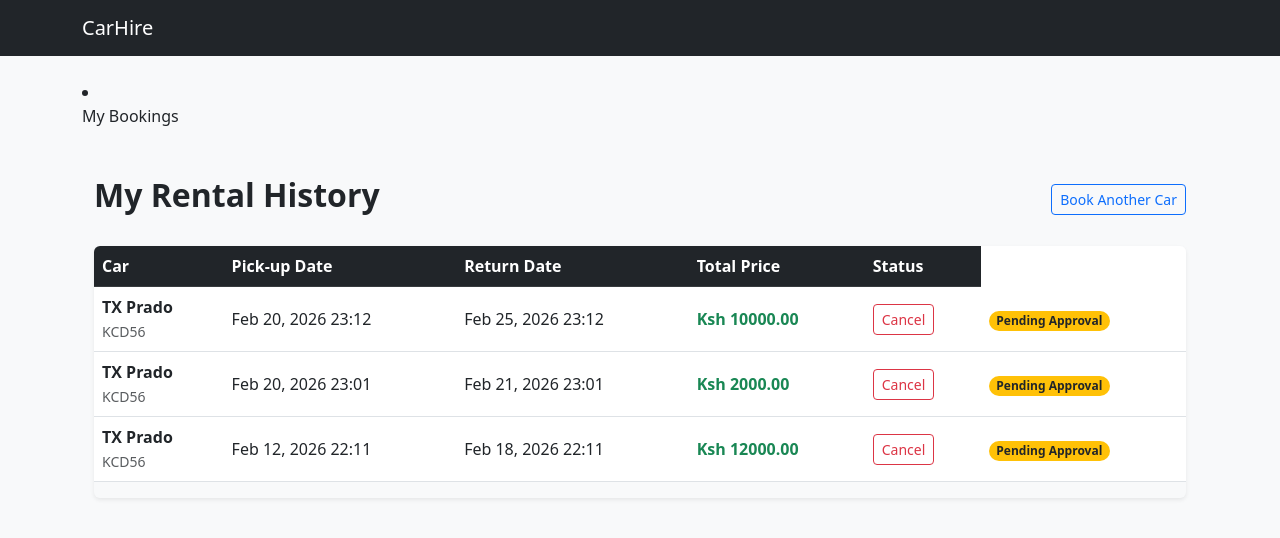
After one commit to Eunice-ctrlz/Vehicle-Management, a Django app: page /bookings/my-bookings/ in a window 1280 px wide. The commit adds this page. Shown: the top 538 px of the page. Run offline with Django 5.2, Linux system fonts and the light colour scheme; a user stored in the database is signed in; data comes from the database, SQL or seed files in the repository; both versions use the stored data as it was after the commit.

Commit message:
Add booking and made updates on fleet

```diff
--- a/bookings/models.py
+++ b/bookings/models.py
@@ -1,3 +1,24 @@
 from django.db import models
 
 # Create your models here.
+from django.conf import settings
+from fleet.models import Car
+
+class Booking(models.Model):
+    STATUS_CHOICES = [
+        ('pending', 'Pending'),
+        ('confirmed', 'Confirmed'),
+        ('completed', 'Completed'),
+        ('cancelled', 'Cancelled'),
+    ]
+
+    customer = models.ForeignKey(settings.AUTH_USER_MODEL, on_delete=models.CASCADE)
+    car = models.ForeignKey(Car, on_delete=models.CASCADE)
+    pickup_date = models.DateTimeField()
+    return_date = models.DateTimeField()
+    total_price = models.DecimalField(max_digits=10, decimal_places=2, default=0.00)
+    status = models.CharField(max_length=20, choices=STATUS_CHOICES, default='pending')
+    created_at = models.DateTimeField(auto_now_add=True)
+
+    def __str__(self):
+        return f"{self.customer.username} - {self.car.name}"
--- /dev/null
+++ b/bookings/templates/bookings/my_bookings.html
@@ -0,0 +1,62 @@
+{% extends 'base.html' %}
+
+{% block content %}
+<div class="container mt-5">
+    <div class="d-flex justify-content-between align-items-center mb-4">
+        <h2 class="fw-bold">My Rental History</h2>
+        <a href="{% url 'home' %}" class="btn btn-outline-primary btn-sm">Book Another Car</a>
+    </div>
+
+    <div class="table-responsive shadow-sm rounded">
+        <table class="table table-hover align-middle bg-white">
+            <thead class="table-dark">
+                <tr>
+                    <th>Car</th>
+                    <th>Pick-up Date</th>
+                    <th>Return Date</th>
+                    <th>Total Price</th>
+                    <th>Status</th>
+                </tr>
+            </thead>
+            <tbody>
+                {% for booking in bookings %}
+                <tr>
+                    <td>
+                        <span class="fw-bold">{{ booking.car.brand }} {{ booking.car.name }}</span><br>
+                        <small class="text-muted">{{ booking.car.plate_number }}</small>
+                    </td>
+                    <td>{{ booking.pickup_date|date:"M d, Y H:i" }}</td>
+                    <td>{{ booking.return_date|date:"M d, Y H:i" }}</td>
+                    <td class="fw-bold text-success">Ksh {{ booking.total_price }}</td>
+                    <td>
+    {% if booking.status == 'pending' %}
+        <form action="{% url 'cancel_booking' booking.id %}" method="POST" onsubmit="return confirm('Are you sure you want to cancel this booking?');">
+            {% csrf_token %}
+            <button type="submit" class="btn btn-outline-danger btn-sm">Cancel</button>
+        </form>
+    {% else %}
+        <span class="text-muted small">N/A</span>
+    {% endif %}
+</td>
+                    <td>
+                        {% if booking.status == 'pending' %}
+                            <span class="badge rounded-pill bg-warning text-dark">Pending Approval</span>
+                        {% elif booking.status == 'confirmed' %}
+                            <span class="badge rounded-pill bg-success">Confirmed</span>
+                        {% else %}
+                            <span class="badge rounded-pill bg-secondary">{{ booking.status|title }}</span>
+                        {% endif %}
+                    </td>
+                </tr>
+                {% empty %}
+                <tr>
+                    <td colspan="5" class="text-center py-4 text-muted">
+                        You haven't made any bookings yet.
+                    </td>
+                </tr>
+                {% endfor %}
+            </tbody>
+        </table>
+    </div>
+</div>
+{% endblock %}
--- /dev/null
+++ b/bookings/urls.py
@@ -0,0 +1,8 @@
+from django.urls import path
+from . import views
+
+urlpatterns = [
+    path('book/<int:car_id>/', views.create_booking, name='create_booking'),
+    path('my-bookings/', views.my_bookings, name='my_bookings'),
+    path('cancel/<int:booking_id>/', views.cancel_booking, name='cancel_booking'),
+]
--- a/bookings/views.py
+++ b/bookings/views.py
@@ -1,3 +1,57 @@
-from django.shortcuts import render
+from django.shortcuts import render, redirect, get_object_or_404
+from django.contrib.auth.decorators import login_required
+from django.utils.dateparse import parse_datetime
+from .models import Booking
+from fleet.models import Car
+from django.contrib import messages
 
-# Create your views here.
+@login_required
+def create_booking(request, car_id):
+    car = get_object_or_404(Car, id=car_id)
+
+    if request.method == "POST":
+        pickup_str = request.POST.get('pickup_date')
+        return_str = request.POST.get('return_date')
+
+
+        pickup_date = parse_datetime(pickup_str)
+        return_date = parse_datetime(return_str)
+
+
+        duration = return_date - pickup_date
+        days = int(duration.total_seconds() / 86400) + (1 if duration.total_seconds() % 86400 > 0 else 0)
+
+
+        total_price = days * car.daily_rate
+
+        Booking.objects.create(
+            customer=request.user,
+            car=car,
+            pickup_date=pickup_date,
+            return_date=return_date,
+            total_price=total_price,
+            status='pending'
+        )
+        return redirect('my_bookings')
+
+    return render(request, 'booking_form.html', {'car': car})
+
+@login_required
+def my_bookings(request):
+
+    bookings = Booking.objects.filter(customer=request.user).order_by('-created_at')
+    return render(request, 'bookings/my_bookings.html', {'bookings': bookings})
+
+@login_required
+def cancel_booking(request, booking_id):
+    # Ensure the booking exists and belongs to the logged-in user
+    booking = get_object_or_404(Booking, id=booking_id, customer=request.user)
+
+    if booking.status == 'pending':
+        booking.status = 'cancelled'
+        booking.save()
+        messages.success(request, "Your booking has been cancelled.")
+    else:
+        messages.error(request, "This booking cannot be cancelled as it is already confirmed or completed.")
+
+    return redirect('my_bookings')
--- a/carhire/urls.py
+++ b/carhire/urls.py
@@ -7,8 +7,9 @@ urlpatterns = [
     path('admin/', admin.site.urls),
     path('accounts/', include('accounts.urls')),
 
-    # This single line handles the homepage and all other fleet links
+    path('bookings/', include('bookings.urls')),
     path('', include('fleet.urls')),
+
 ]
 
 # This allows Django to serve the car and license images you upload
--- a/templates/base.html
+++ b/templates/base.html
@@ -19,7 +19,13 @@
     </nav>
 
     <div class="container">
+       {% if user.is_authenticated %}
+    <li class="nav-item">
+        <a class="nav-link" href="{% url 'my_bookings' %}">My Bookings</a>
+    </li>
+{% endif %}
         {% block content %}{% endblock %}
     </div>
+
 </body>
 </html>
```
Also changed, not shown: bookings/admin.py (+13 -0 lines), bookings/forms.py (added, +12 -0 lines), bookings/templates/booking_form.html (added, +77 -0 lines), fleet/templates/fleet/home.html (+31 -15 lines), fleet/views.py (+15 -0 lines), bookings/migrations/0001_initial.py (added), db.sqlite3, fleet/models.py (line endings or trailing spaces).
